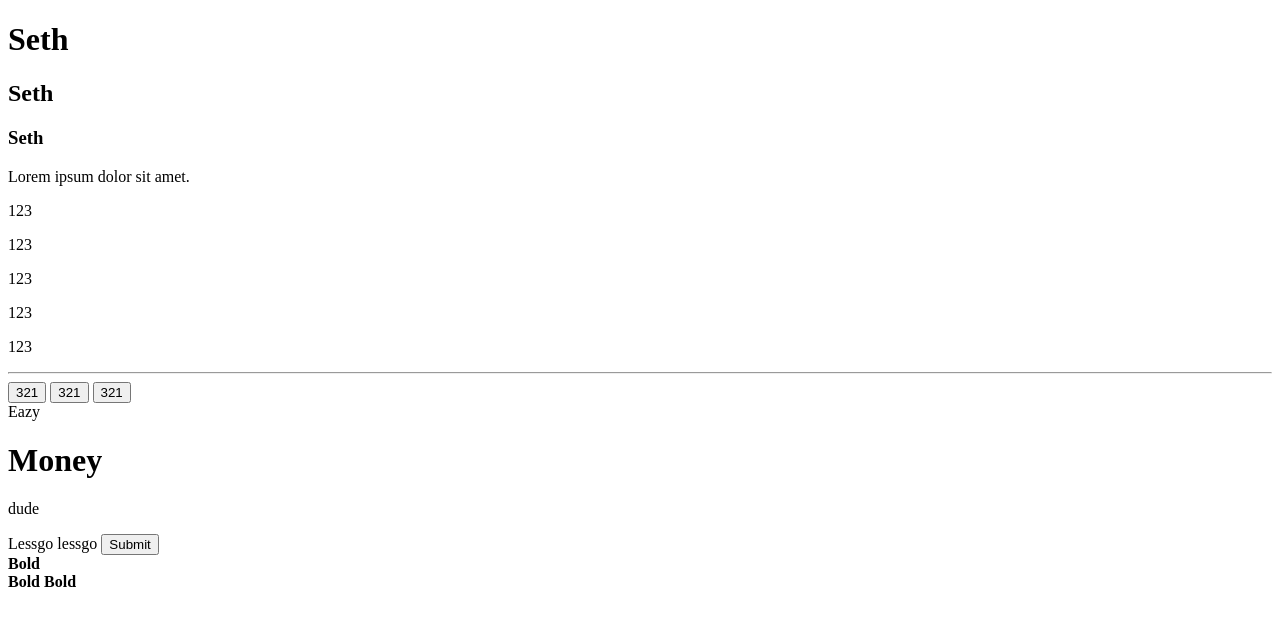
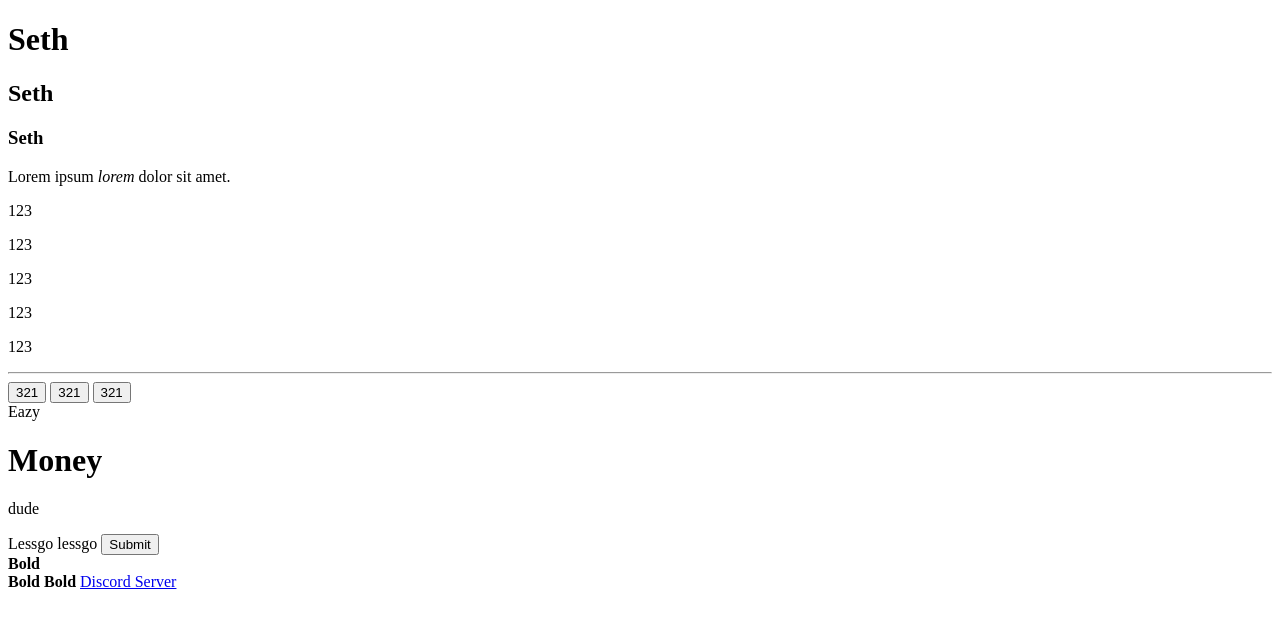
Before and after one commit to SethDimmer123/html-cheatsheet-3, a plain HTML site: page index.html in a window 1280 px wide. Drawn offline with Linux system fonts and the light colour scheme.

Commit message:
initial commit

```diff
--- a/index.html
+++ b/index.html
@@ -11,7 +11,7 @@
     <h1>Seth</h1><!--There are 6 heading tags-->
     <h2>Seth</h2>
     <h3>Seth</h3>
-    <p>Lorem ipsum dolor sit amet.</p>
+    <p>Lorem ipsum <i>lorem </i>dolor sit amet.</p>
 
             <!-- Very important -->
             <!-- Inline vs Block level
@@ -61,5 +61,11 @@ which means it starts anew line of code -->
 </div>
     <b>Bold</b>
     <b>Bold</b>
+
+
+    <!-- Anchor tags -->
+    <a href="https://discord.gg/frontend" target="_blank">Discord Server</a>
+                        <!-- If i want to open the link in a new tab use the target="_blank" attribute in the
+                        same angle brackets as the href link -->
 </body>
 </html>
```
